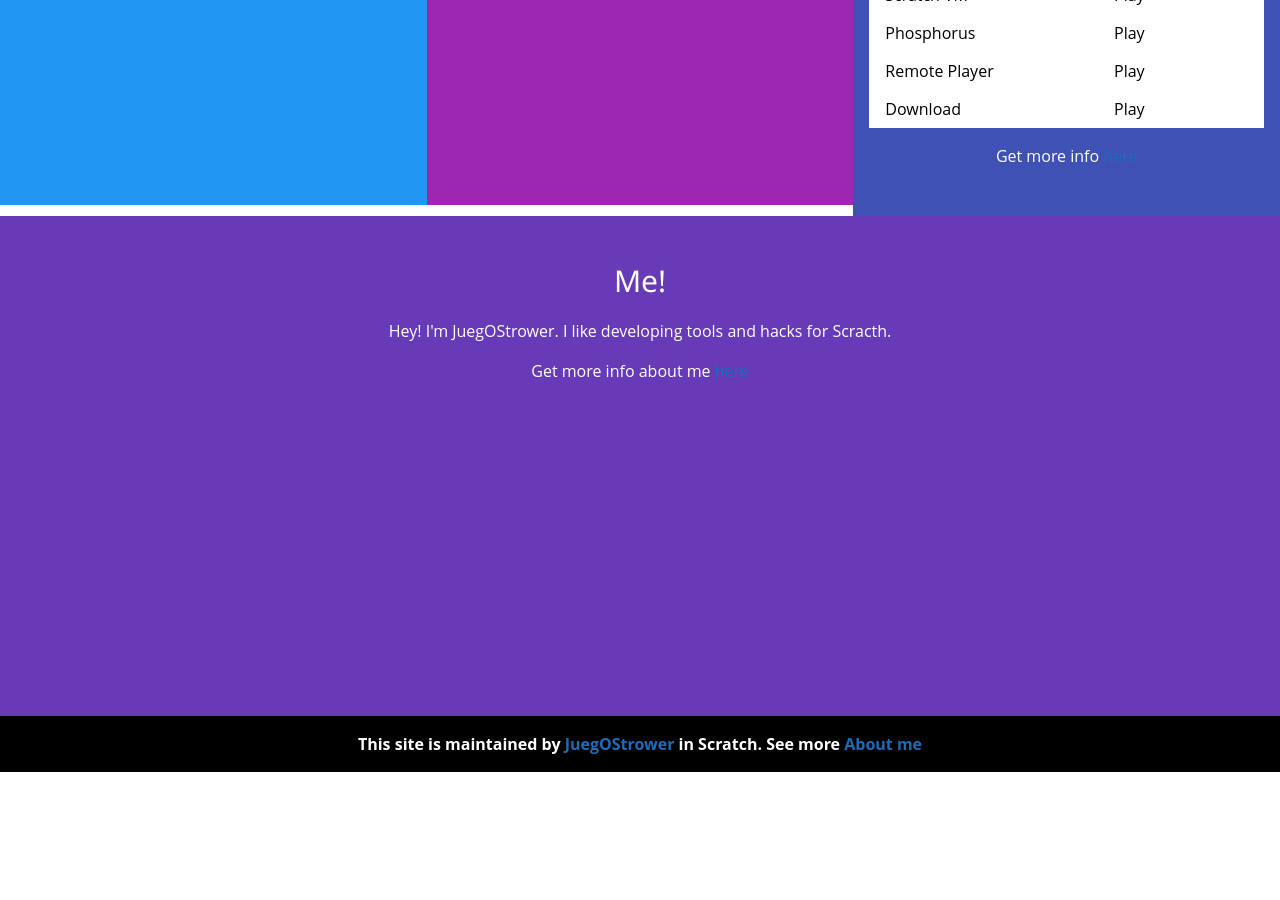
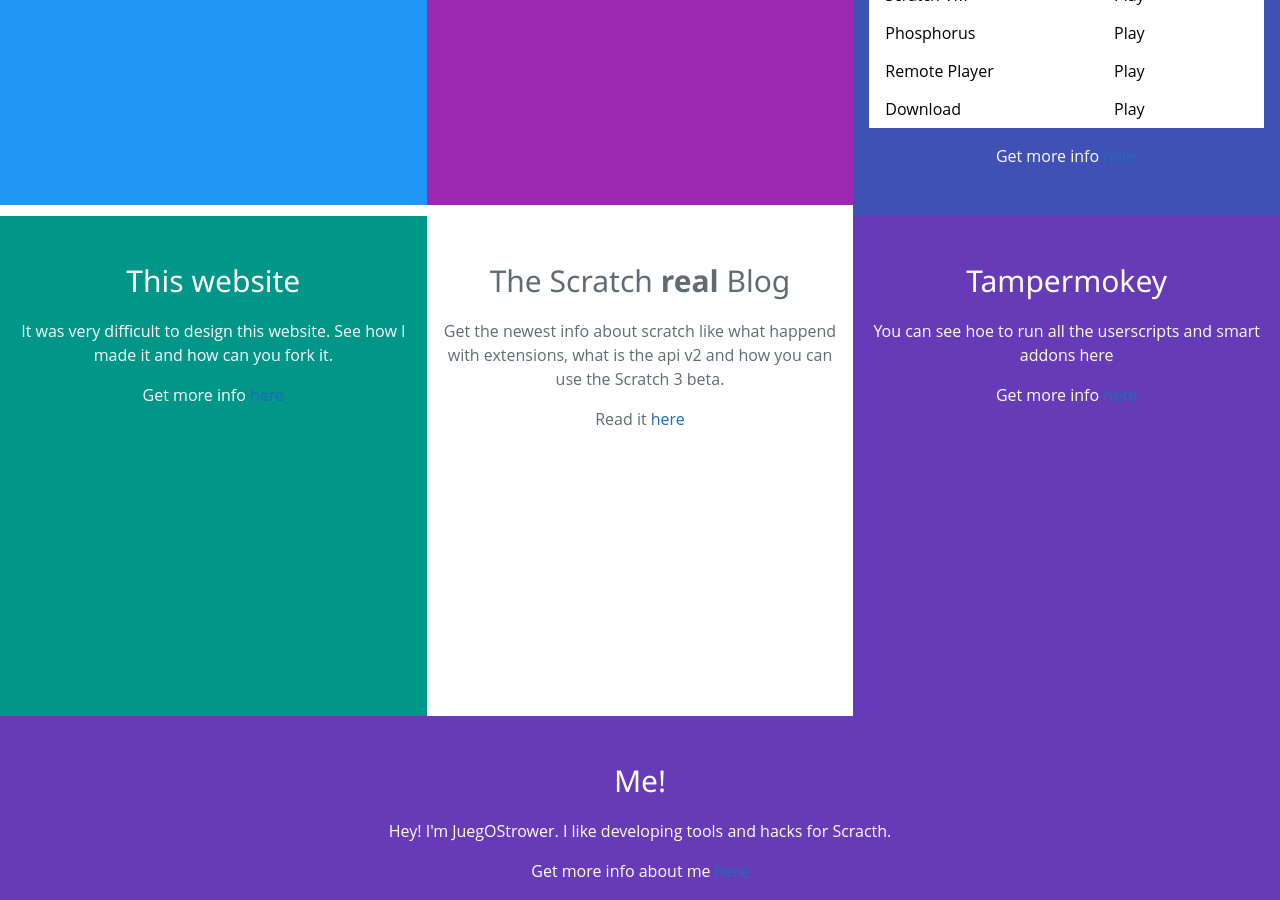
Before and after one commit to JuegOStrower/juegostrower.github.io, a Jekyll site: the page index.html, which Jekyll copies as it is, in a window 1280 px wide and 900 px high, scrolled down 2240 px. Built offline with Jekyll 4.4.1, drawn with Linux system fonts in a browser that asks for light colours; nearby versions of some CDN libraries; comment, search, counter and statistics services are not loaded; before the commit the page ends 3012 px from its top, so only the background shows below that.

Commit message:
Added some now projects

```diff
--- a/index.html
+++ b/index.html
@@ -297,7 +297,30 @@
       </div>
     </div>
     <div class="w3-row">
-      <div class="w3-rest w3-deep-purple w3-center" style="min-height:500px">
+      <div class="w3-third w3-teal w3-center" style="min-height:500px">
+        <div class="w3-padding-32">
+          <h2>This website</h2>
+          <p class="w3-container">It was very difficult to design this website. See how I made it and how can you fork it.</p>
+          <p>Get more info <a href="website">here</a></p>
+        </div>
+      </div>
+      <div class="w3-third w3-highway-green w3-center" style="min-height:500px">
+        <div class="w3-padding-32">
+          <h2>The Scratch <b>real</b> Blog</h2>
+          <p class="w3-container">Get the newest info about scratch like what happend with extensions, what is the api v2 and how you can use the Scratch 3 beta.</p>
+          <p>Read it <a href="blog">here</a></p>
+        </div>
+      </div>
+	  <div class="w3-third w3-deep-purple w3-center" style="min-height:500px">
+        <div class="w3-padding-32">
+          <h2>Tampermokey</h2>
+          <p class="w3-container">You can see hoe to run all the userscripts and smart addons here</p>
+          <p>Get more info <a href="tampermonkey">here</a></p>
+        </div>
+      </div>
+    </div>
+	<div class="w3-row">
+      <div class="w3-rest w3-deep-purple w3-center" style="min-height:300px">
         <div class="w3-padding-32">
           <h2>Me!</h2>
           <p class="w3-container">Hey! I'm JuegOStrower. I like developing tools and hacks for Scracth.</p>
```
